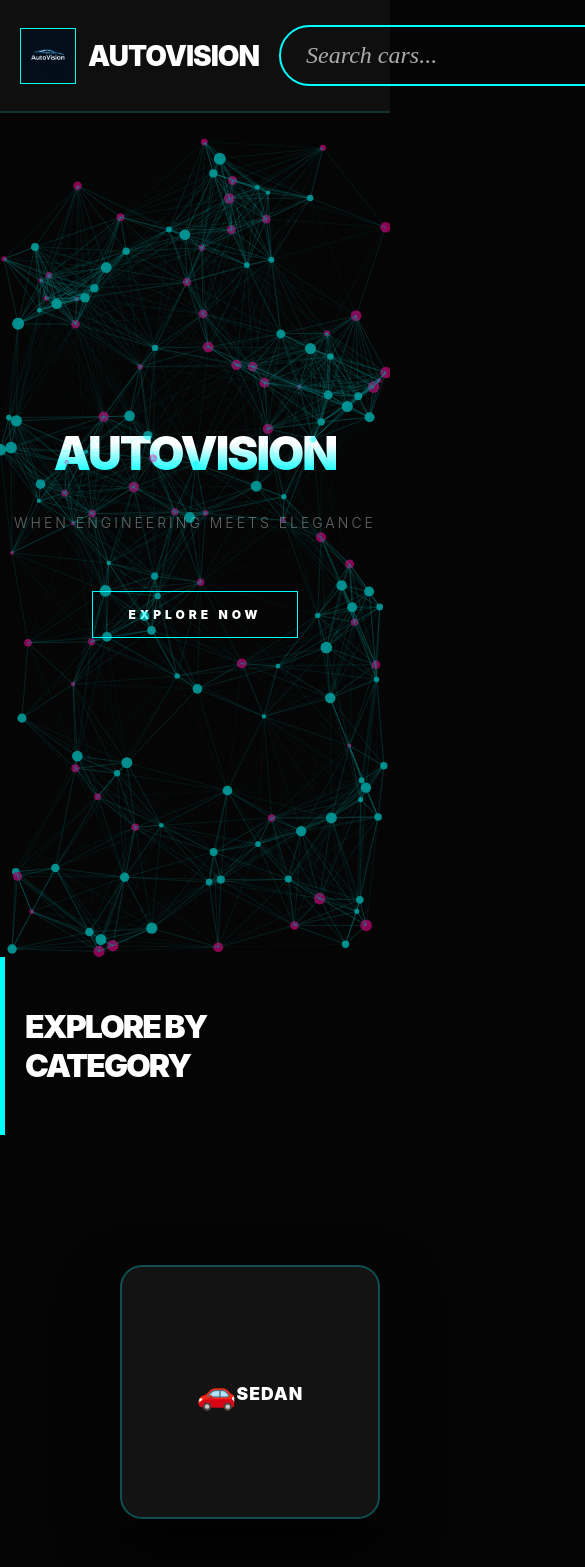
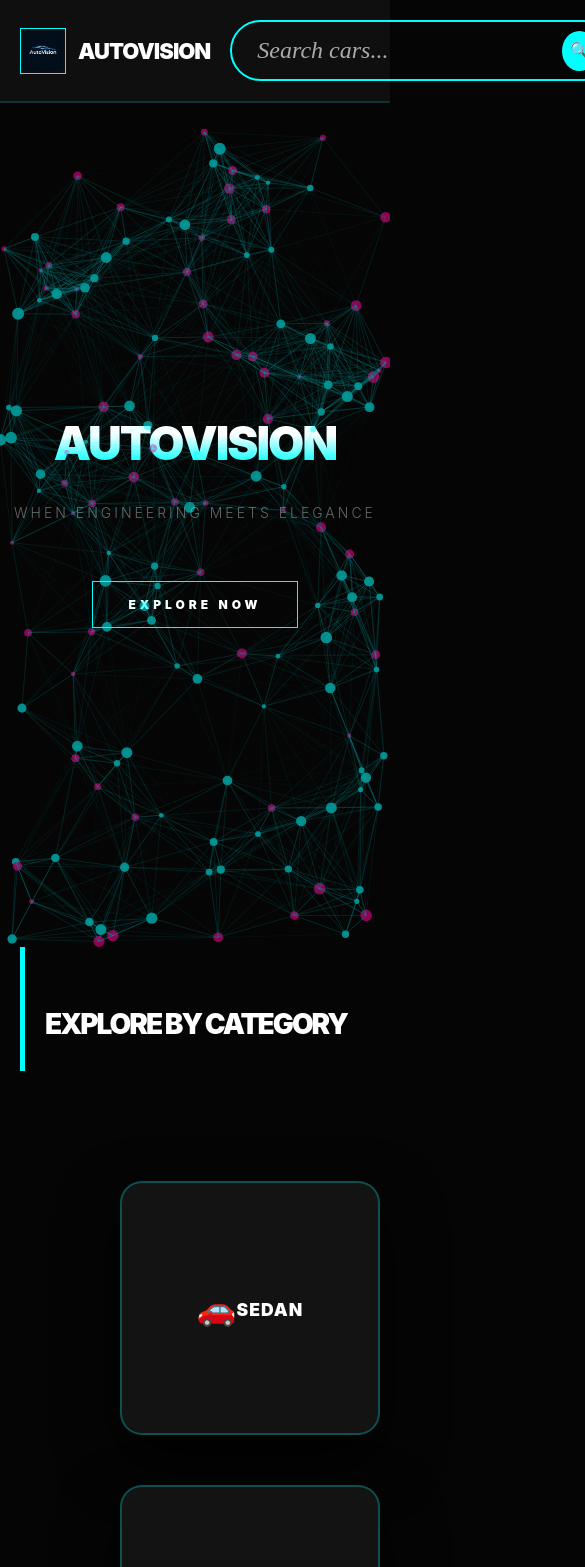
Before and after one commit to Adarsh-Saripaka/AutoVision, a React (Vite) app in the folder autovision/: page / in a window 390 px wide. Shown: the top 1567 px of the page, 585 px wide, since content can reach past the window. Built offline with nearby package versions, Linux system fonts and the light colour scheme; no server answers.

Commit message:
Final Precision: Perfected homepage responsiveness for all screen sizes

```diff
--- a/autovision/src/App.css
+++ b/autovision/src/App.css
@@ -126,17 +126,40 @@ html, body {
 }
 
 /* ================= RESPONSIVENESS ================= */
-@media (max-width: 900px) {
+@media (max-width: 1024px) {
+  .taskbar { padding: 0 30px; }
+  .section-title { padding-left: 30px; }
+  .brands-section { padding: 0 30px 80px; }
+}
+
+@media (max-width: 768px) {
   .taskbar {
-    padding: 20px;
-    min-height: auto;
+    padding: 15px 20px;
+    min-height: 80px;
   }
+
+  .title { font-size: 22px; }
+  .logo { height: 40px; width: 40px; }
+
+  .navlinks { display: none; } /* Hide secondary links on mobile for focus */
+
   .section-title {
-    padding: 50px 20px;
-    font-size: 32px;
+    font-size: 28px;
+    padding: 60px 20px 30px;
+    margin-left: 20px;
   }
-  .brands-section {
-    padding: 20px;
+
+  .brands-section { padding: 0 20px 60px; }
+
+  .brand-grid {
+    grid-template-columns: repeat(auto-fill, minmax(150px, 1fr));
+    gap: 15px;
+  }
+}
+
+@media (max-width: 480px) {
+  .brand-grid {
+    grid-template-columns: 1fr 1fr; /* Two columns on very small screens */
   }
 }
 
```
